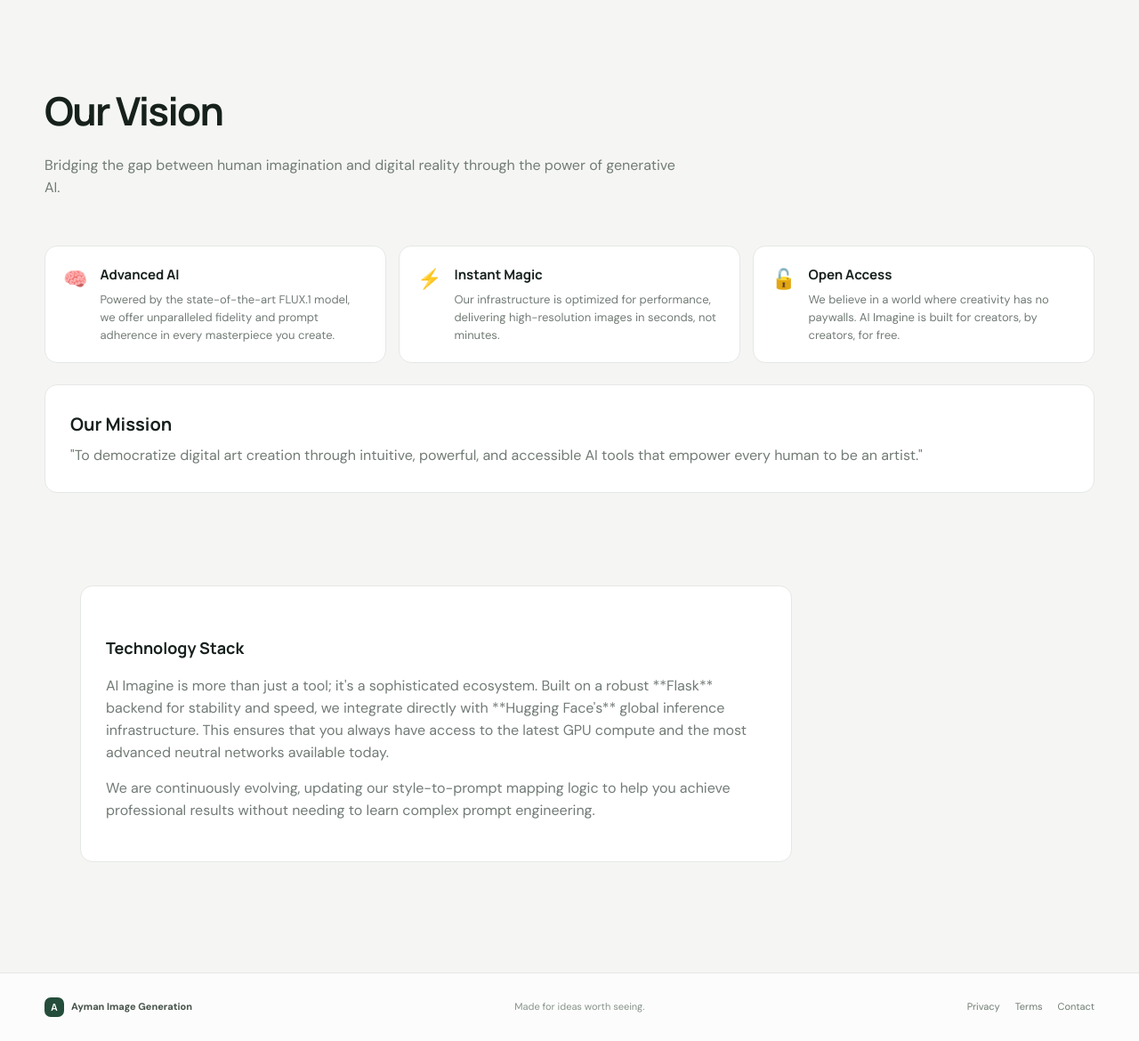
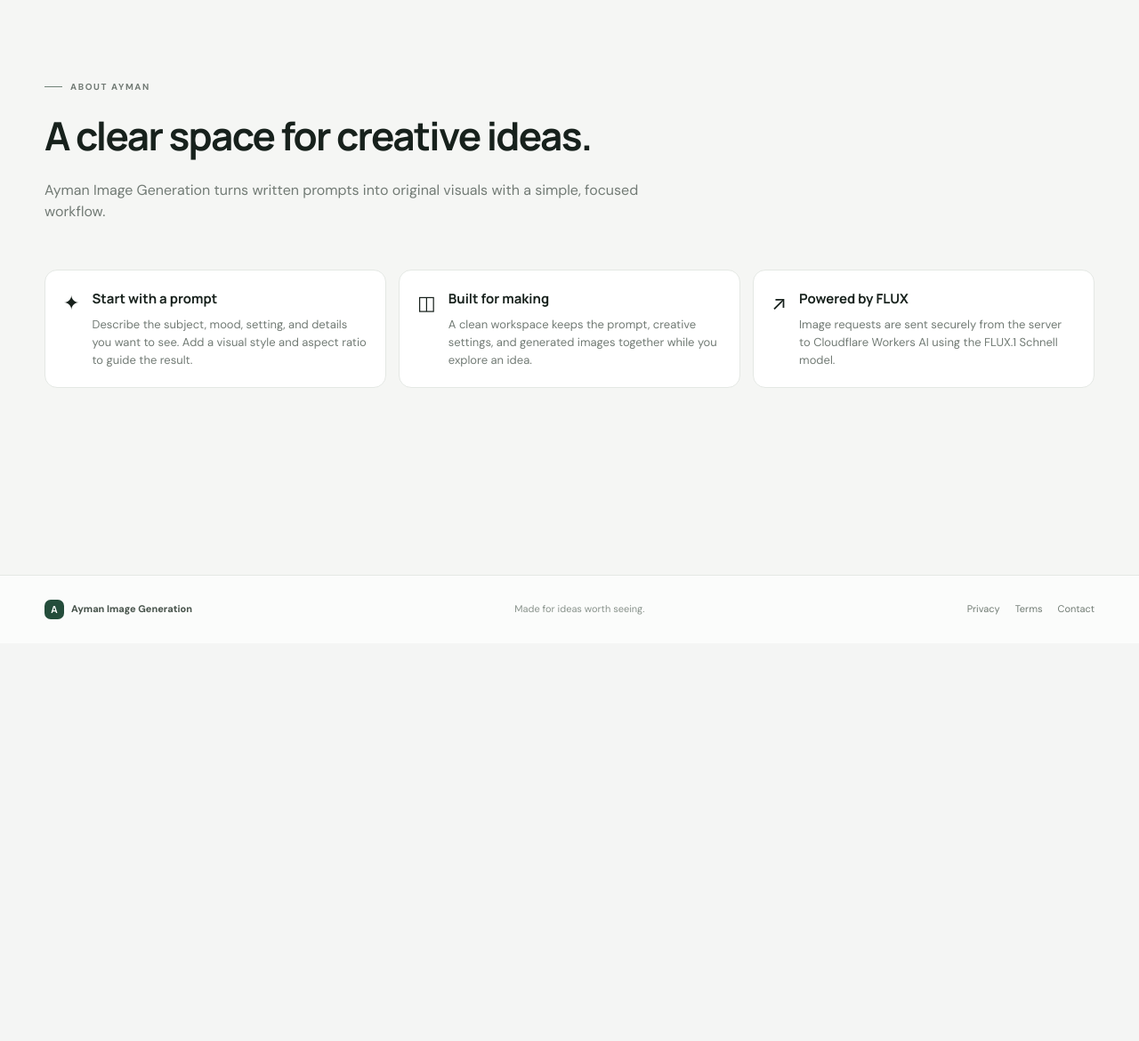
Before and after one commit to MohammedAyman07/ai-image-generator, a Flask app: page /about in a window 1280 px wide. Shown: the part 77-1247 px from the top of the page at 89% size. After the commit the page ends 773 px from the top, so only its background shows below. Run offline with Flask 3, Linux system fonts and the light colour scheme.

Commit message:
Update About page for Ayman Image Generation

```diff
--- a/templates/about.html
+++ b/templates/about.html
@@ -1,56 +1,33 @@
 {% extends 'base.html' %}
-{% block title %}About AI Imagine - Our Vision & Technology{% endblock %}
-
+{% block title %}About Ayman Image Generation{% endblock %}
 {% block content %}
 <section class="about-hero">
-    <h1>Our Vision</h1>
-    <p>Bridging the gap between human imagination and digital reality through the power of generative AI.</p>
+    <p class="eyebrow"><span class="eyebrow-rule"></span> ABOUT AYMAN</p>
+    <h1>A clear space for creative ideas.</h1>
+    <p>Ayman Image Generation turns written prompts into original visuals with a simple, focused workflow.</p>
 </section>
 
-<div class="info-grid-section">
-    <div class="info-card glass-panel">
-        <div class="info-icon">🧠</div>
+<section class="info-grid-section" aria-label="About the studio">
+    <article class="info-card">
+        <div class="info-icon" aria-hidden="true">✦</div>
         <div class="info-content">
-            <h3>Advanced AI</h3>
-            <p>Powered by the state-of-the-art FLUX.1 model, we offer unparalleled fidelity and prompt adherence in
-                every masterpiece you create.</p>
+            <h3>Start with a prompt</h3>
+            <p>Describe the subject, mood, setting, and details you want to see. Add a visual style and aspect ratio to guide the result.</p>
         </div>
-    </div>
-
-    <div class="info-card glass-panel">
-        <div class="info-icon">⚡</div>
+    </article>
+    <article class="info-card">
+        <div class="info-icon" aria-hidden="true">◫</div>
         <div class="info-content">
-            <h3>Instant Magic</h3>
-            <p>Our infrastructure is optimized for performance, delivering high-resolution images in seconds, not
-                minutes.</p>
+            <h3>Built for making</h3>
+            <p>A clean workspace keeps the prompt, creative settings, and generated images together while you explore an idea.</p>
         </div>
-    </div>
-
-    <div class="info-card glass-panel">
-        <div class="info-icon">🔓</div>
+    </article>
+    <article class="info-card">
+        <div class="info-icon" aria-hidden="true">↗</div>
         <div class="info-content">
-            <h3>Open Access</h3>
-            <p>We believe in a world where creativity has no paywalls. AI Imagine is built for creators, by creators,
-                for free.</p>
+            <h3>Powered by FLUX</h3>
+            <p>Image requests are sent securely from the server to Cloudflare Workers AI using the FLUX.1 Schnell model.</p>
         </div>
-    </div>
-</div>
-
-<div class="mission-banner glass-panel">
-    <h2>Our Mission</h2>
-    <p>"To democratize digital art creation through intuitive, powerful, and accessible AI tools that empower every
-        human to be an artist."</p>
-</div>
-
-<div class="glass-panel" style="padding: 40px; margin-top: 4rem;">
-    <div class="text-content">
-        <h2>Technology Stack</h2>
-        <p>AI Imagine is more than just a tool; it's a sophisticated ecosystem. Built on a robust **Flask** backend for
-            stability and speed, we integrate directly with **Hugging Face's** global inference infrastructure. This
-            ensures that you always have access to the latest GPU compute and the most advanced neutral networks
-            available today.</p>
-        <p style="margin-top: 1rem;">We are continuously evolving, updating our style-to-prompt mapping logic to help
-            you achieve professional results without needing to learn complex prompt engineering.</p>
-    </div>
-</div>
+    </article>
+</section>
 {% endblock %}
```
